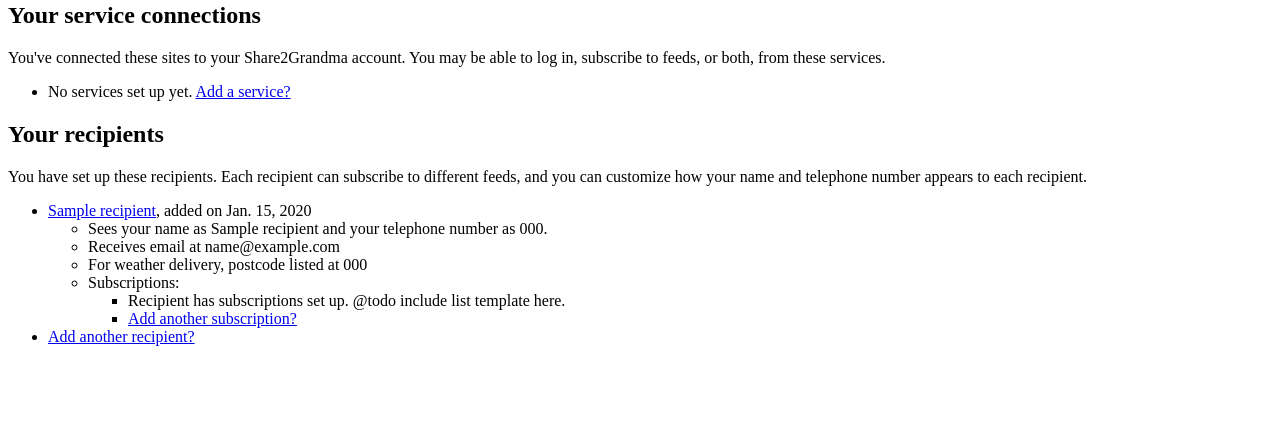
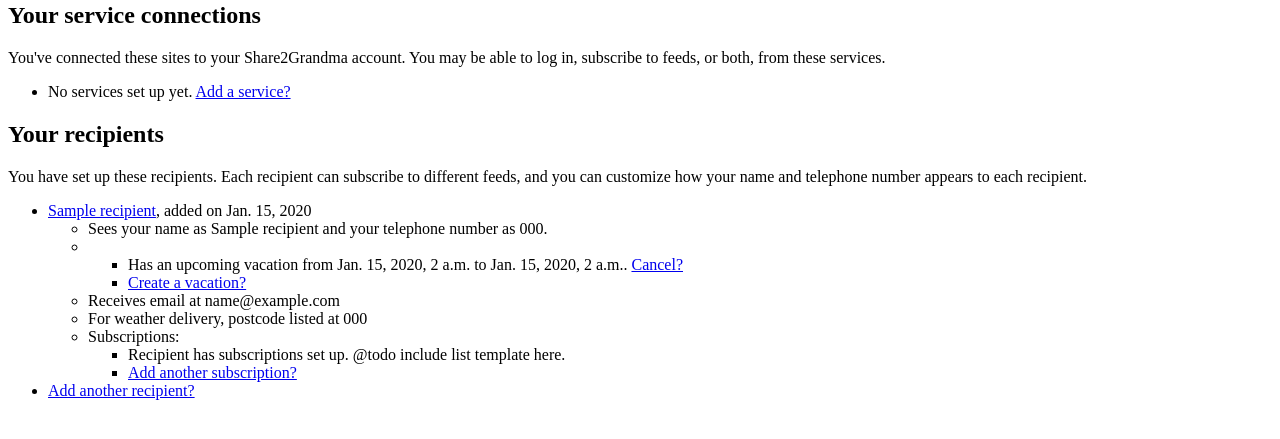
Before and after one commit to georgedorn/share2grandma, a Django app: page /dashboard/ in a window 1280 px wide. Shown: the part 244-683 px from the top of the page. Run offline with Django 3.2, Linux system fonts and the light colour scheme; a user stored in the database is signed in; tables that the repository leaves empty hold one stand-in row (values such as "Sample post"); some libraries are stand-ins or nearby versions.

Commit message:
Basic templates/views for creating and canceling (deleting) vacations.

```diff
--- a/dashboard/templates/dashboard/dashboard.html
+++ b/dashboard/templates/dashboard/dashboard.html
@@ -64,6 +64,30 @@
                 <li>{% blocktrans with name=recipient.sender_name phone=recipient.sender_phone %}
                     Sees your name as {{ name }} and your telephone number as {{ phone }}.
                 {% endblocktrans %}</li>
+				<li>
+					{% if recipient.is_on_vacation %}
+					{% with recipient.get_current_vacation as vacation %}
+					{% url 'vacation_cancel' pk=vacation.pk as cancel_url %}
+					{% blocktrans with start=vacation.start_date end=vacation.end_date %}
+					On vacation from {{ start }} to {{ end }} and won't receive items.
+					<a href="{{cancel_url}}">Cancel?</a>
+					{% endblocktrans %}
+					{% endwith %}
+					{% endif %}
+					<ul id='upcoming_vacations'>
+					{% for vacation in recipient.get_upcoming_vacations %}
+					<li>
+					{% url 'vacation_cancel' pk=vacation.pk as cancel_url %}
+					{% blocktrans with start=vacation.start_date end=vacation.end_date %}
+					Has an upcoming vacation from {{start}} to {{end}}.  <a href="{{cancel_url}}">Cancel?</a>
+					{% endblocktrans %}</li>
+					{% endfor %}
+					<li><a href="{% url 'vacation_create' recipient_id=recipient.pk %}">{% blocktrans %}Create a vacation?{% endblocktrans %}</a></li>
+					</ul>
+				</li>
+
+
+
                 <li>{% blocktrans with email=recipient.email %}
                     Receives email at {{ email }}
                 {% endblocktrans %}</li>
--- a/subscriptions/models.py
+++ b/subscriptions/models.py
@@ -44,10 +44,23 @@
         return reverse('recipient_detail', kwargs={'pk':self.pk})
 
     def is_on_vacation(self):
+        if self.get_current_vacation():
+            return True
+        return False
+
+    def get_current_vacation(self):
         now = timezone.now()
-        return Vacation.objects.filter(start_date__lt=now,
+        vacations = Vacation.objects.filter(start_date__lt=now,
                                        end_date__gt=now,
-                                       recipient=self).exists()
+                                       recipient=self)
+        if vacations:
+            return vacations[0]
+        return None
+
+    def get_upcoming_vacations(self):
+        now = timezone.now()
+        return Vacation.objects.filter(start_date__gt=now,
+                                       recipient=self).order_by('start_date')
 
 
 class TumblrSubscription(GenericSubscription):
--- a/subscriptions/urls.py
+++ b/subscriptions/urls.py
@@ -1,7 +1,8 @@
 from django.conf.urls import patterns, include, url
 
 from .views import TumblrSubscriptionCreateView, SubscriptionDetailView, GenericSubscriptionListView, \
-    SubscriptionDeleteView, RecipientCreateView, RecipientDetailView, VacationCreateView
+    SubscriptionDeleteView, RecipientCreateView, RecipientDetailView, VacationCreateView, \
+    VacationDeleteView
 
 urlpatterns = patterns('',
     url(r'^create/tumblr', TumblrSubscriptionCreateView.as_view(), name='subscription_create_tumblr'),
@@ -11,4 +12,5 @@
     url(r'^recipient/create', RecipientCreateView.as_view(), name='recipient_create'),
     url(r'^recipient/(?P<pk>\d+)/$', RecipientDetailView.as_view(), name='recipient_detail'),
     url(r'^vacation/create/(?P<recipient_id>\d+)/$', VacationCreateView.as_view(), name='vacation_create'),
+    url(r'^vacation/cancel/(?P<pk>\d+)/$', VacationDeleteView.as_view(), name='vacation_cancel'),
 )
--- a/subscriptions/views.py
+++ b/subscriptions/views.py
@@ -70,3 +70,7 @@
         context['timezone_simple'] = recipient.timezone.tzname(datetime.now(), is_dst=False)
 
         return context
+
+class VacationDeleteView(LoginRequiredMixin, DeleteView):
+    model = Vacation
+    success_url = reverse_lazy('dashboard_main')
```
Also changed, not shown: subscriptions/templates/subscriptions/vacation_confirm_delete.html (added, +12 -0 lines).
